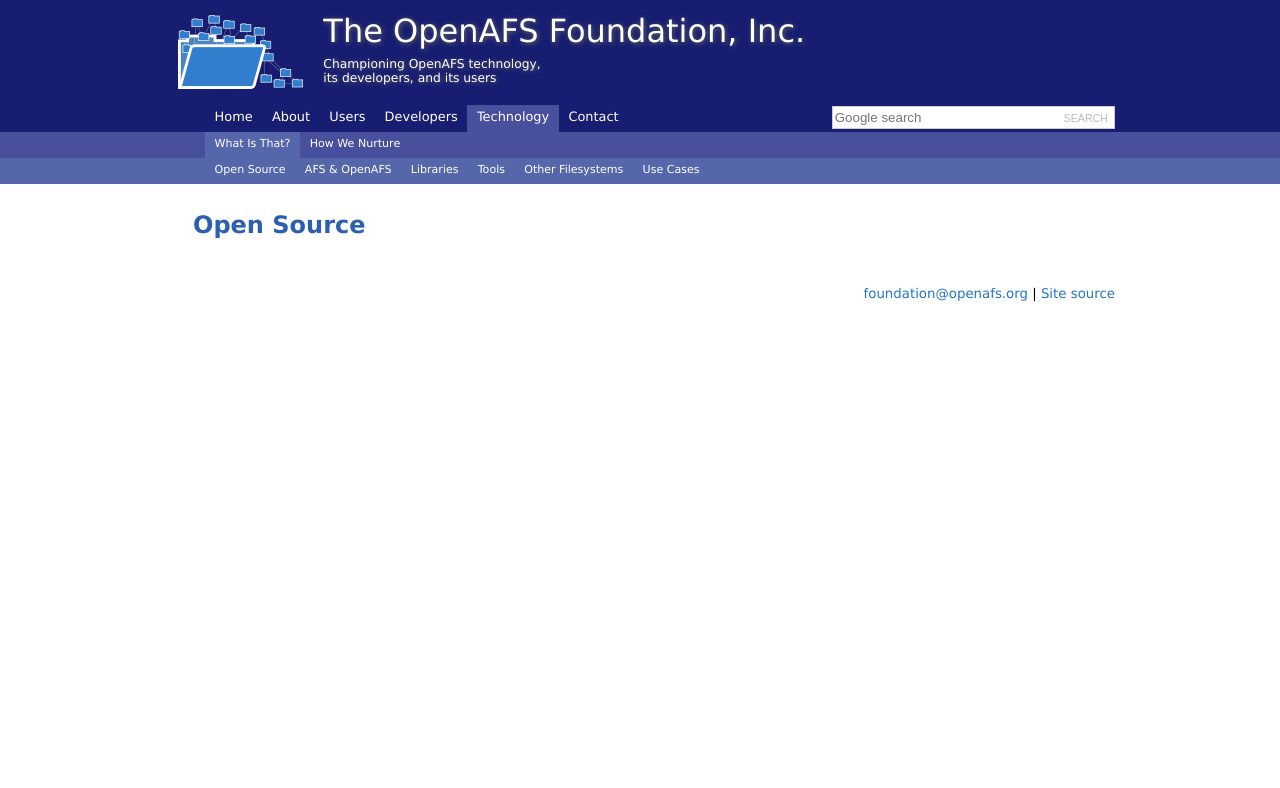
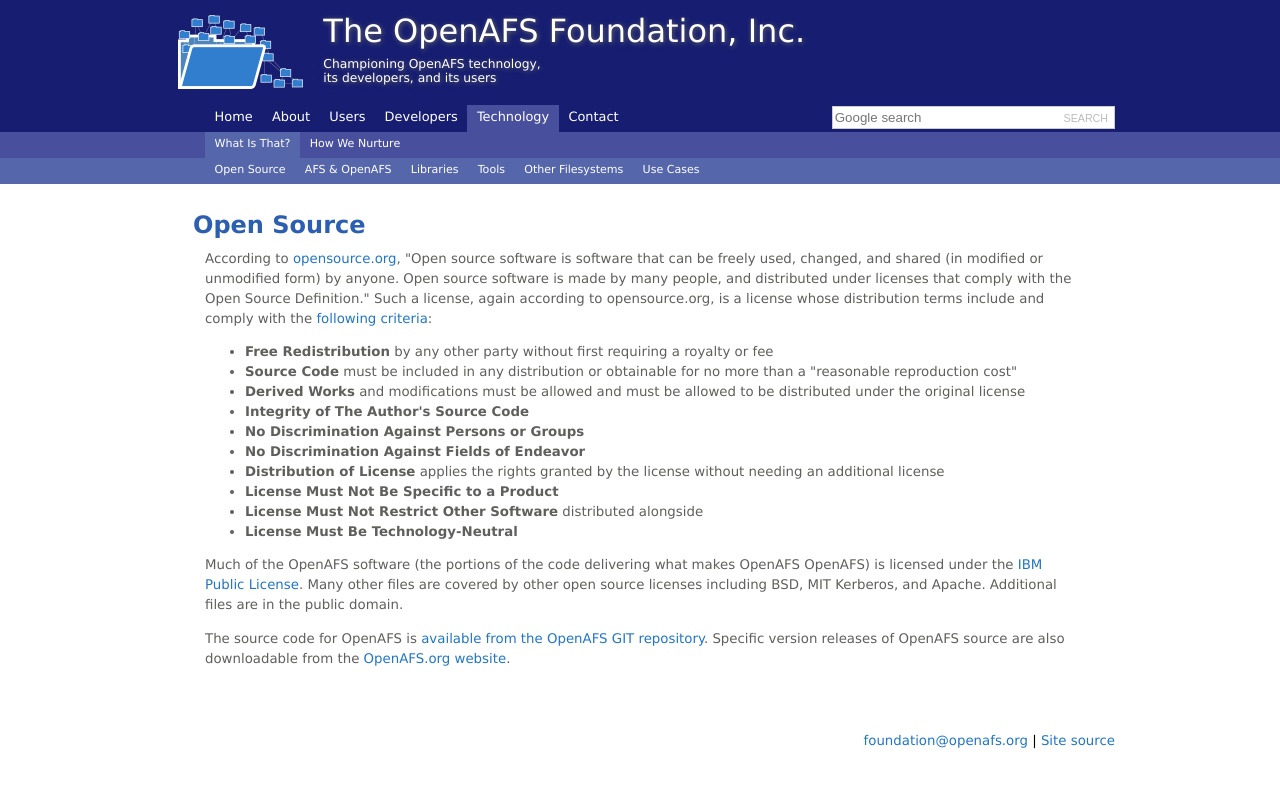
Before and after one commit to openafsfoundation/openafsfoundation.org, a Jekyll site: the page built from tech/oss/index.md, in a window 1280 px wide. Shown: the top 788 px of the page. Built offline with Jekyll 4.4.1, drawn with Linux system fonts in a browser that asks for light colours.

Commit message:
Update index.md

```diff
--- a/tech/oss/index.md
+++ b/tech/oss/index.md
@@ -4,3 +4,20 @@
 ---
 
 ## Open Source ##
+
+According to [opensource.org](http://opensource.org), "Open source software is software that can be freely used, changed, and shared (in modified or unmodified form) by anyone. Open source software is made by many people, and distributed under licenses that comply with the Open Source Definition." Such a license, again according to opensource.org, is a license whose distribution terms include and comply with the [following criteria](http://opensource.org/definition):
+
+* **Free Redistribution** by any other party without first requiring a royalty or fee
+* **Source Code** must be included in any distribution or obtainable for no more than a "reasonable reproduction cost"
+* **Derived Works** and modifications must be allowed and must be allowed to be distributed under the original license
+* **Integrity of The Author's Source Code**
+* **No Discrimination Against Persons or Groups**
+* **No Discrimination Against Fields of Endeavor**
+* **Distribution of License** applies the rights granted by the license without needing an additional license
+* **License Must Not Be Specific to a Product**
+* **License Must Not Restrict Other Software** distributed alongside
+* **License Must Be Technology-Neutral**
+
+Much of the OpenAFS software (the portions of the code delivering what makes OpenAFS OpenAFS) is licensed under the [IBM Public License](http://opensource.org/licenses/IPL-1.0). Many other files are covered by other open source licenses including BSD, MIT Kerberos, and Apache. Additional files are in the public domain.
+
+The source code for OpenAFS is [available from the OpenAFS GIT repository](http://git.openafs.org/?p=openafs.git;a=summary). Specific version releases of OpenAFS source are also downloadable from the [OpenAFS.org website](http://www.openafs.org).
```
